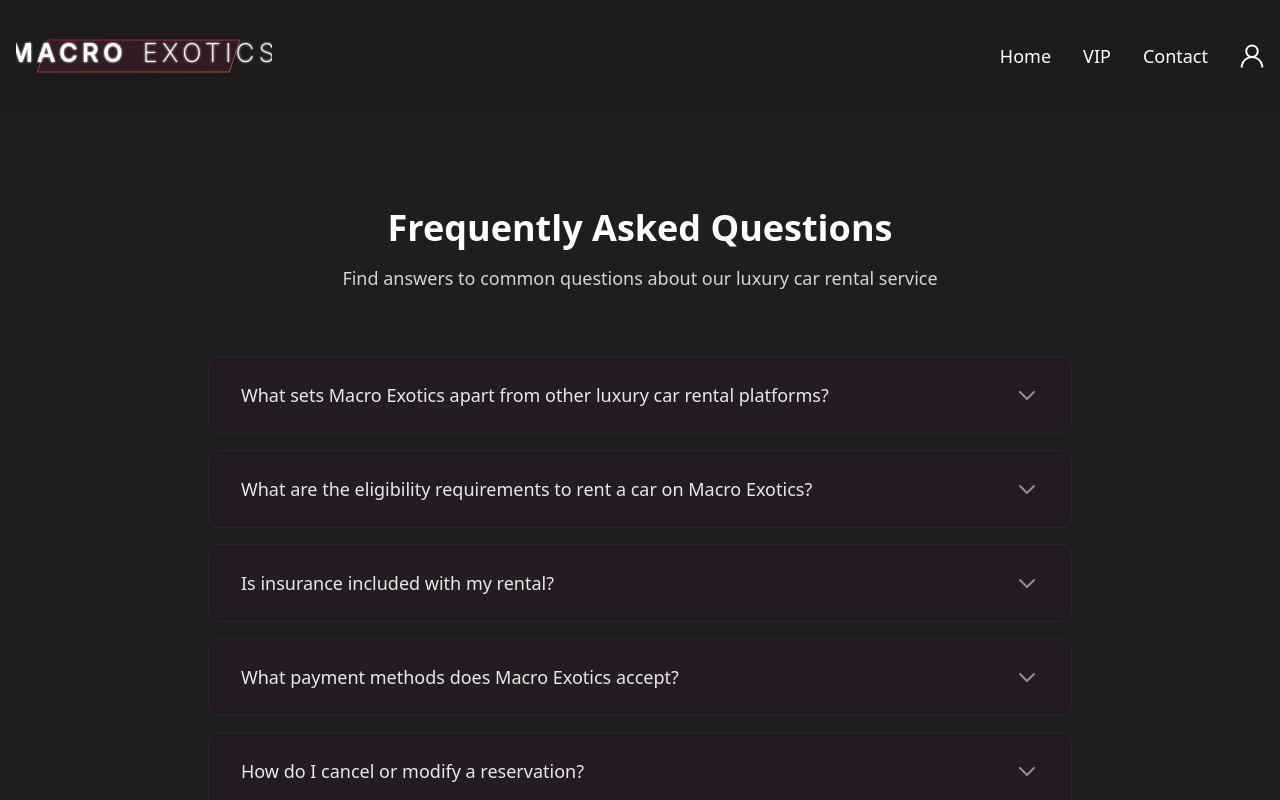
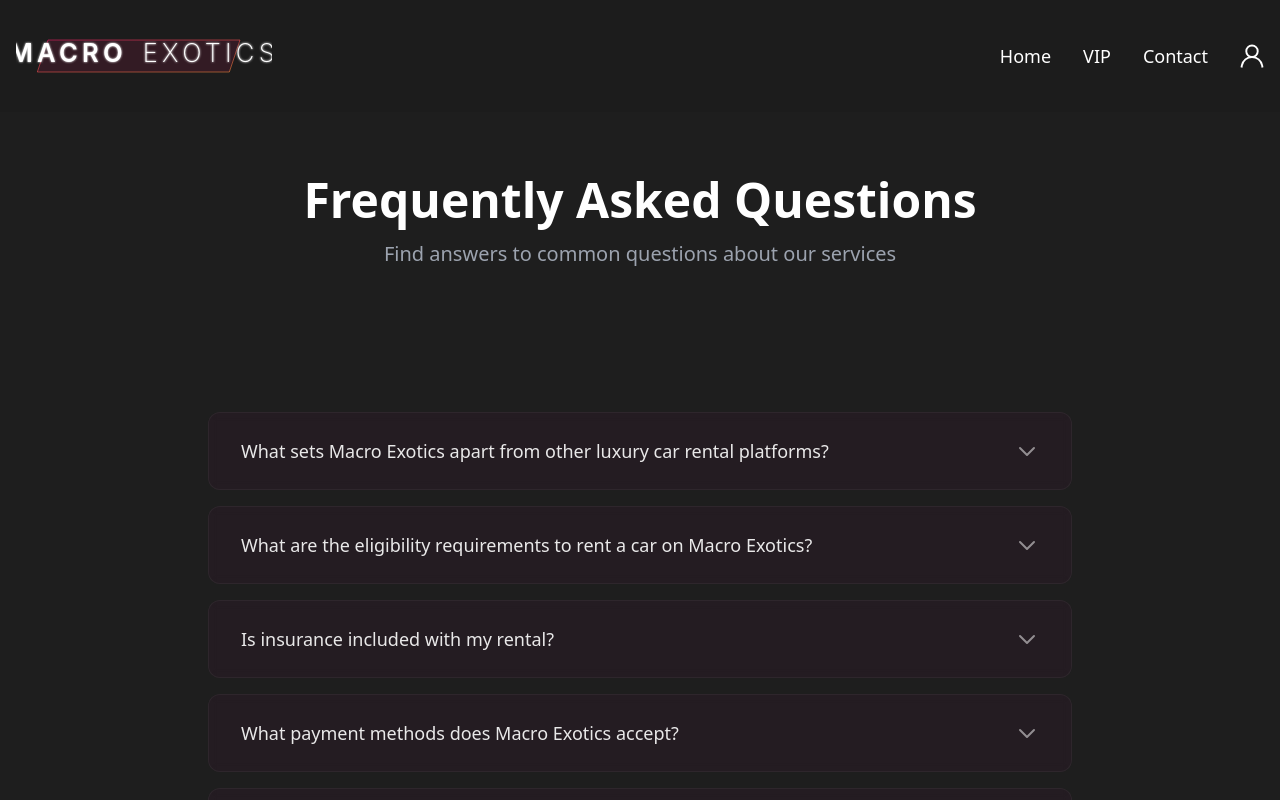
Before and after one commit to Allusion-Steven/ccc-landing-page, a SvelteKit app: page /faq in a window 1280 px wide. Shown: the top 800 px of the page. Built offline with nearby package versions, Linux system fonts and the light colour scheme.

Commit message:
Update animations

```diff
--- a/src/lib/assets/components/Contact/Contact.svelte
+++ b/src/lib/assets/components/Contact/Contact.svelte
@@ -1,6 +1,6 @@
 <script lang="ts">
 	import { onMount } from 'svelte';
-	import { fade } from 'svelte/transition';
+	import { fade, fly } from 'svelte/transition';
 	import { contactFormStore } from '$lib/stores/contactFormStore';
 	import heroBg from '$lib/assets/images/contact-form-bg-img.png';
 
@@ -107,14 +107,15 @@
 </script>
 
 <div class="min-h-screen bg-gradient-to-br py-16">
-	<div class="container mx-auto sm:px-4" in:fade={{ duration: 300, delay: 150 }}>
+	<div class="container mx-auto sm:px-4" in:fly={{ y: 50, duration: 1000, delay: 200 }}>
 		<div
 			class="rounded-lg bg-gradient-to-br from-miami-pink/10 to-miami-blue/10 p-8 shadow-2xl backdrop-blur-sm"
-			in:fade={{ duration: 300, delay: 300 }}
+			in:fly={{ y: 50, duration: 1000, delay: 400 }}
 		>
 			<div class="space-y-8">
 				<div
 					class="overflow-hidden rounded-xl"
+					in:fly={{ y: 50, duration: 1000, delay: 600 }}
 					style="background-image: linear-gradient(rgba(0, 0, 0, 0.6), rgba(0, 0, 0, 0.6)), url({heroBg}); background-position: center; background-repeat: no-repeat; background-size: cover;"
 				>
 					<div class="px-8 py-16">
--- a/src/lib/assets/components/Home/Accordion.svelte
+++ b/src/lib/assets/components/Home/Accordion.svelte
@@ -6,6 +6,7 @@
 
 	export let faqs: FAQItem[];
 	export let showAll = false;
+	export let isHomePage = false;
 	let activeIndex: number | null = null;
 	let contentVisible = false;
 
@@ -23,8 +24,9 @@
 </script>
 
 <section class="bg-[#1e1e1e]">
-	<div class="mx-auto w-full max-w-4xl px-4 py-24">
+	<div class="mx-auto w-full max-w-4xl px-4 py-20">
 		{#if contentVisible}
+			{#if isHomePage}
 			<div class="mb-16 text-center">
 				<h2
 					class="mb-4 text-4xl font-bold text-white"
@@ -36,6 +38,7 @@
 					Find answers to common questions about our luxury car rental service
 				</p>
 			</div>
+			{/if}
 
 			<div class="space-y-4">
 				{#each displayFaqs as faq, index}
--- a/src/routes/+page.svelte
+++ b/src/routes/+page.svelte
@@ -122,7 +122,9 @@
 					easing: quintOut
 				}}
 			>
-				<Accordion faqs={faqData} />
+				<div class="relative">
+					<Accordion faqs={faqData} isHomePage={true} />
+				</div>
 			</div>
 		{/if}
 	</div>
--- a/src/routes/faq/+page.svelte
+++ b/src/routes/faq/+page.svelte
@@ -1,8 +1,29 @@
 <script lang="ts">
     import Accordion from '$lib/assets/components/Home/Accordion.svelte';
     import { faqData } from '$lib/data/faq';
+    import { onMount } from 'svelte';
+    import { fly } from 'svelte/transition';
+
+    let contentVisible = false;
+
+    onMount(() => {
+        setTimeout(() => {
+            contentVisible = true;
+        }, 100);
+    });
 </script>
 
-<div class="min-h-screen bg-[#1e1e1e]">
-    <Accordion faqs={faqData} showAll={true} />
+<div class="min-h-screen bg-[#1e1e1e] py-16">
+    {#if contentVisible}
+        <div class="container mx-auto px-4">
+            <div class="mb-16 text-center" in:fly={{ y: 50, duration: 1000, delay: 200 }}>
+                <h1 class="mb-4 text-4xl font-bold text-white md:text-5xl">Frequently Asked Questions</h1>
+                <p class="text-xl text-gray-400">Find answers to common questions about our services</p>
+            </div>
+
+            <div in:fly={{ y: 50, duration: 1000, delay: 400 }}>
+                <Accordion faqs={faqData} showAll={true} isHomePage={false} />
+            </div>
+        </div>
+    {/if}
 </div>
--- a/src/routes/pricing/+page.svelte
+++ b/src/routes/pricing/+page.svelte
@@ -19,10 +19,11 @@
     }
 </script>
 
-<div class="min-h-screen bg-gradient-to-br from-gray-900 via-gray-800 to-gray-900 py-20">
+<div class="min-h-screen bg-gradient-to-br from-gray-900 via-gray-800 to-gray-900 py-20 overflow-x-hidden">
     <div class="container mx-auto px-4">
         {#if contentVisible}
             <!-- Header Section -->
+
             <div class="mb-16 text-center" in:fly="{{ y: 50, duration: 1000, delay: 200 }}">
                 <h1 class="mb-4 text-4xl font-bold text-white md:text-5xl">Choose Your Membership</h1>
                 <p class="text-xl text-gray-400">Select the perfect plan for your luxury driving experience</p>
@@ -96,7 +97,7 @@
             <!-- Additional Info -->
             <div class="mt-16 text-center" in:fly="{{ y: 50, duration: 1000, delay: 1200 }}">
                 <p class="text-gray-400">
-                    All plans include access to our mobile app and 24/7 roadside assistance.
+                    All plans include access to our mobile app and 24/7 customer service.
                     <br />
                     Need a custom plan? <a href="/contact" class="text-[#0bd3d3] hover:underline">Contact us</a>
                 </p>
--- a/src/routes/vehicle/[id]/+page.svelte
+++ b/src/routes/vehicle/[id]/+page.svelte
@@ -76,10 +76,10 @@
 	console.log(baseUrl);
 </script>
 
-<div class="container mx-auto min-h-screen px-4 py-8" in:fade={{ duration: 300, delay: 100 }}>
-	<div class="grid grid-cols-1 gap-8 lg:grid-cols-2" in:fade={{ duration: 300, delay: 300 }}>
+<div class="container mx-auto min-h-screen px-4 py-8" in:fly={{ y: 50, duration: 1000, delay: 200 }}>
+	<div class="grid grid-cols-1 gap-8 lg:grid-cols-2" in:fly={{ y: 50, duration: 1000, delay: 400 }}>
 		<!-- Left side - Image Gallery -->
-		<div class="container">
+		<div class="container" in:fly={{ y: 50, duration: 1000, delay: 600 }}>
 			<div class="relative h-[400px] overflow-hidden rounded-xl bg-white/5 sm:h-[500px]">
 				{#if vehicle.images && vehicle.images.length > 0}
 					{#key selectedImageIndex}
--- a/src/routes/vehicles/+page.svelte
+++ b/src/routes/vehicles/+page.svelte
@@ -2,13 +2,21 @@
 	import { vehicles } from '$lib/constants/Vehicles';
 	import { baseUrl } from '$lib/index';
 	import { Carousel, Input, Modal, Button } from 'flowbite-svelte';
-	import { fade, scale } from 'svelte/transition';
-	import { fly } from 'svelte/transition';
+	import { fade, scale, fly } from 'svelte/transition';
 	import { flip } from 'svelte/animate';
 	import type { PageData } from './$types';
+	import { onMount } from 'svelte';
 
 	export let data: PageData;
 	const { pickupDate, dropoffDate, location } = data;
+
+	let contentVisible = false;
+
+	onMount(() => {
+		setTimeout(() => {
+			contentVisible = true;
+		}, 100);
+	});
 
 	// Filter states
 	let searchQuery = '';
@@ -78,9 +86,12 @@
 
 <!-- TODO: Fetch all vehicles from the database -->
 <div class="container mx-auto px-4 py-8">
-	<h1 class="mb-8 text-center text-4xl font-bold text-white">Available Vehicles</h1>
+	{#if contentVisible}
+		<h1 class="mb-8 text-center text-4xl font-bold text-white" in:fly={{ y: 50, duration: 1000, delay: 200 }}>
+			Available Vehicles
+		</h1>
 
-	<div class="flex flex-col gap-8 lg:flex-row">
+		<div class="flex flex-col gap-8 lg:flex-row" in:fly={{ y: 50, duration: 1000, delay: 400 }}>
 			<!-- Mobile Filter Button -->
 			<div class="lg:hidden">
 				<Button color="light" class="w-full" on:click={() => showFiltersModal = true}>
@@ -372,4 +383,5 @@
 				{/if}
 			</div>
 		</div>
+	{/if}
 </div>
```
Lines whose indentation alone changed are shown as unchanged.
